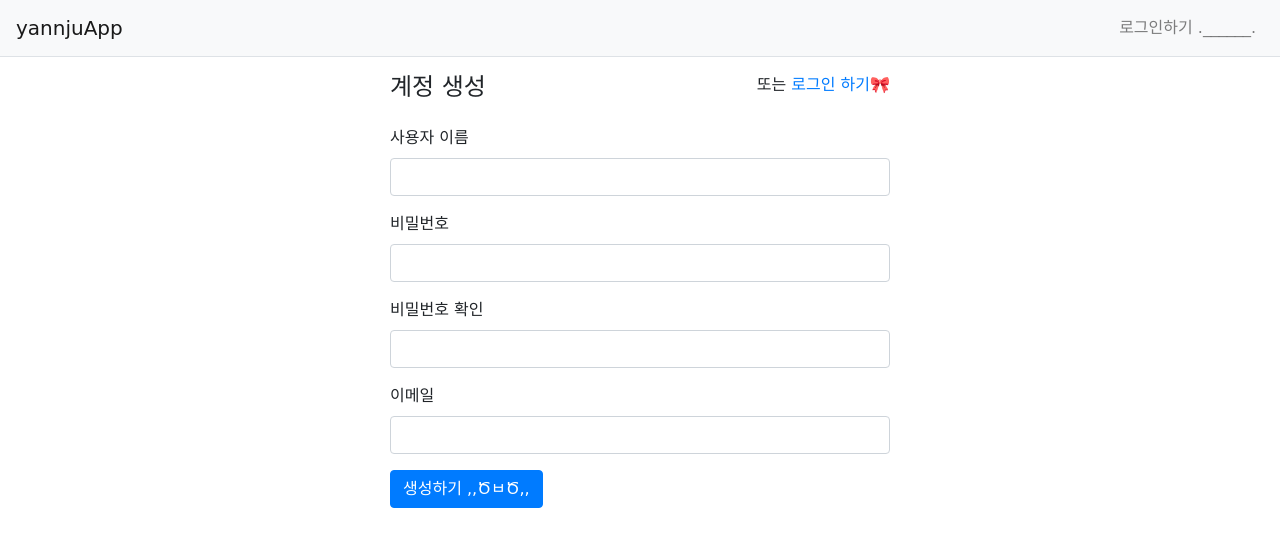
After one commit to yannJu/Django, a Django app: page /common/signup/ in a window 1280 px wide. The commit adds this page. Shown: the top 547 px of the page. Run offline with Django 3.2, Linux system fonts and the light colour scheme; some libraries are stand-ins or nearby versions; some web fonts are replaced.

Commit message:
final_회원관리창 생성

```diff
--- /dev/null
+++ b/yannJu/common/forms.py
@@ -0,0 +1,10 @@
+from django import forms
+from django.contrib.auth.forms import UserCreationForm
+from django.contrib.auth.models import User
+
+class UserForm(UserCreationForm):
+    email = forms.EmailField(label='이메일')
+
+    class Meta:
+        model = User
+        fields = ('username', 'email')
--- a/yannJu/common/urls.py
+++ b/yannJu/common/urls.py
@@ -1,9 +1,11 @@
 from django.urls import path
 from django.contrib.auth import views as auth_views
+from . import views
 
 app_name = 'common'
 
 urlpatterns = [
     path('login', auth_views.LoginView.as_view(template_name='common/login.html'), name='login'),
     path('logout', auth_views.LogoutView.as_view(), name='logout'),
+    path('signup/', views.signup, name='signup'),
 ]
--- a/yannJu/common/views.py
+++ b/yannJu/common/views.py
@@ -1,3 +1,21 @@
-from django.shortcuts import render
+from django.shortcuts import render, redirect
+from django.contrib.auth import authenticate,  login
+from common.forms import UserForm
 
 # Create your views here.
+def signup(request):
+    """
+    계정생성
+    """
+    if request.method == "POST":
+        form = UserForm(request.POST)
+        if form.is_valid():
+            form.save()
+            username = form.cleaned_data.get('username')
+            raw_password = form.cleaned_data.get('password1')
+            user = authenticate(username=username, password=raw_password)
+            login(request, user)
+            return redirect('index')
+    else:
+        form = UserForm()
+    return render(request, 'common/signup.html', {'form':form})
--- a/yannJu/static/style.css
+++ b/yannJu/static/style.css
@@ -6,3 +6,19 @@
 .page-link {
     border : 0px;
 }
+
+.auth-form{
+    width: 100%;
+}
+
+/*width 가 540이상이면 : 반응형 웹*/
+@media(min-width:540px){
+    .auth-form{
+        width: 540px;
+    }
+}
+@media(max-width:720px){
+    .auth-form{
+        width: 720px;
+    }
+}
--- /dev/null
+++ b/yannJu/templates/common/signup.html
@@ -0,0 +1,56 @@
+{% extends 'base.html' %}
+
+{% block content %}
+
+{% comment %} <div class='container my-3'> {% endcomment %}
+<div style='width:500px' class='mx-auto'>
+    <div class='row my-3'>
+        <div class = 'col sm-4'>
+
+            <h4>계정 생성</h4>
+        </div>
+        <div class='col sm-8 text-right'>
+            또는 <a href='{% url 'common:login' %}'>로그인 하기🎀</a>
+        </div>
+    </div>
+</div>
+
+<div style='width:500px' class='mx-auto'>
+    <!--폼 인터페이스 작성-->
+    <form method='post' class = 'post-form'>
+        {% csrf_token %}
+        {% include 'form_errors.html' %}
+
+        <!--Username-->
+        <div class='form-group'>
+            <label for='username'>사용자 이름</label>
+            <input type='text' class='form-control' name='username' id='usernam'
+            value="{{form.username.value|default_if_none:''}}">
+        </div>
+
+        <!--Passwd-->
+        <div class='form-group'>
+            <label for='password1'>비밀번호</label>
+            <input type='password' class='form-control' name='password1'  id='password1'
+            value="{{form.password1.value|default_if_none:''}}">
+        </div>
+        <!--Passwd Ck-->
+        <div class='form-group'>
+            <label for='password2'>비밀번호 확인</label>
+            <input type='password' class='form-control' name='password2'  id='password2'
+            value="{{form.password2.value|default_if_none:''}}">
+        </div>
+
+        <!--Email-->
+        <div class='form-group'>
+            <label for='email'>이메일</label>
+            <input type='text' class='form-control' name='email' id='email'
+            value="{{form.email.value|default_if_none:''}}">
+        </div>
+
+        <!--Button-->
+        <button type='submit' class='btn btn-primary'>생성하기 ,,ԾㅂԾ,,</button>
+    </form>
+</div>
+
+{% endblock content %}
```
Also changed, not shown: yannJu/config/settings.py (+12 -12 lines), yannJu/templates/common/login.html (+22 -6 lines), img/img_errTest.png (added), img/img_로그인.PNG (added), img/img_로그인과정.PNG (added), img/img_로그인성공1.PNG (added), img/img_로그인성공2.PNG (added), img/img_회원가입 버튼.PNG (added), img/img_회원가입 페이지.PNG (added), img/img_회원가입ver2.PNG (added), yannJu/README.md, yannJu/db.sqlite3.
